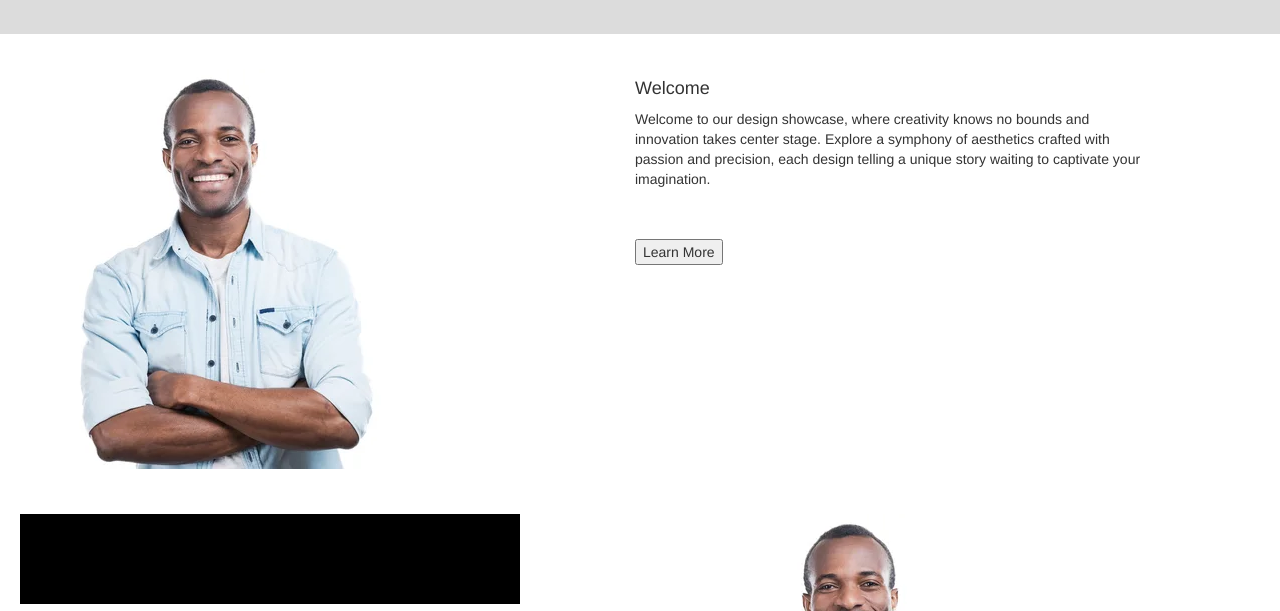
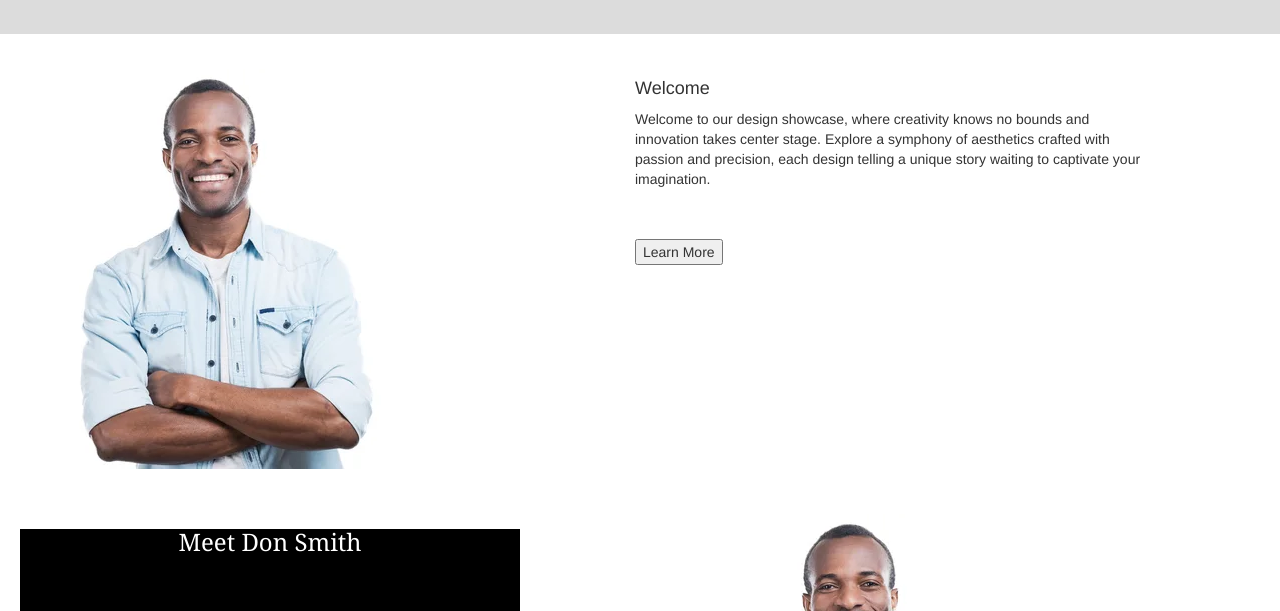
Before and after one commit to Malabeadman/DePlayground, a plain HTML site: page SiteTemplates/#0Wix/Index.html in a window 1280 px wide. Shown: the part 176-787 px from the top of the page. Drawn offline with nearby package versions, Linux system fonts and the light colour scheme.

Commit message:
Georgia added

```diff
--- a/SiteTemplates/#0Wix/Index.html
+++ b/SiteTemplates/#0Wix/Index.html
@@ -75,8 +75,10 @@
 
       <!-- -->
       <div class="BoxText">
-        <div class="blackbar"></div>
-        <h4><br></h4>
+        <div class="blackbar">
+          <h3>Meet Don Smith</h3>
+        </div>
+
         <p>Elli Micks Life Coaching and Spiritual Connection is a company that seeks to give an ear to the unheard, a voice to the voiceless, and questions to the unanswered queries. I have always had a true calling to help, and the ability to give advice because of this I knew early on that the field I would go into would surely move to assist people in some way.</p>
         <br><br>
         <button>Learn More</button>
--- a/SiteTemplates/#0Wix/Style.css
+++ b/SiteTemplates/#0Wix/Style.css
@@ -83,9 +83,14 @@
     background-color: black;
     height: 90px;
     width: 500px;
+    color: white;
+    text-align: center;
+    font-family: Georgia, 'Times New Roman', Times, serif;
   }
-
-
+  .blackbar p{
+    padding: 10px;
+    margin: 10px;
+  }
 
   .BoxImage2 img{
     float: right;
```
